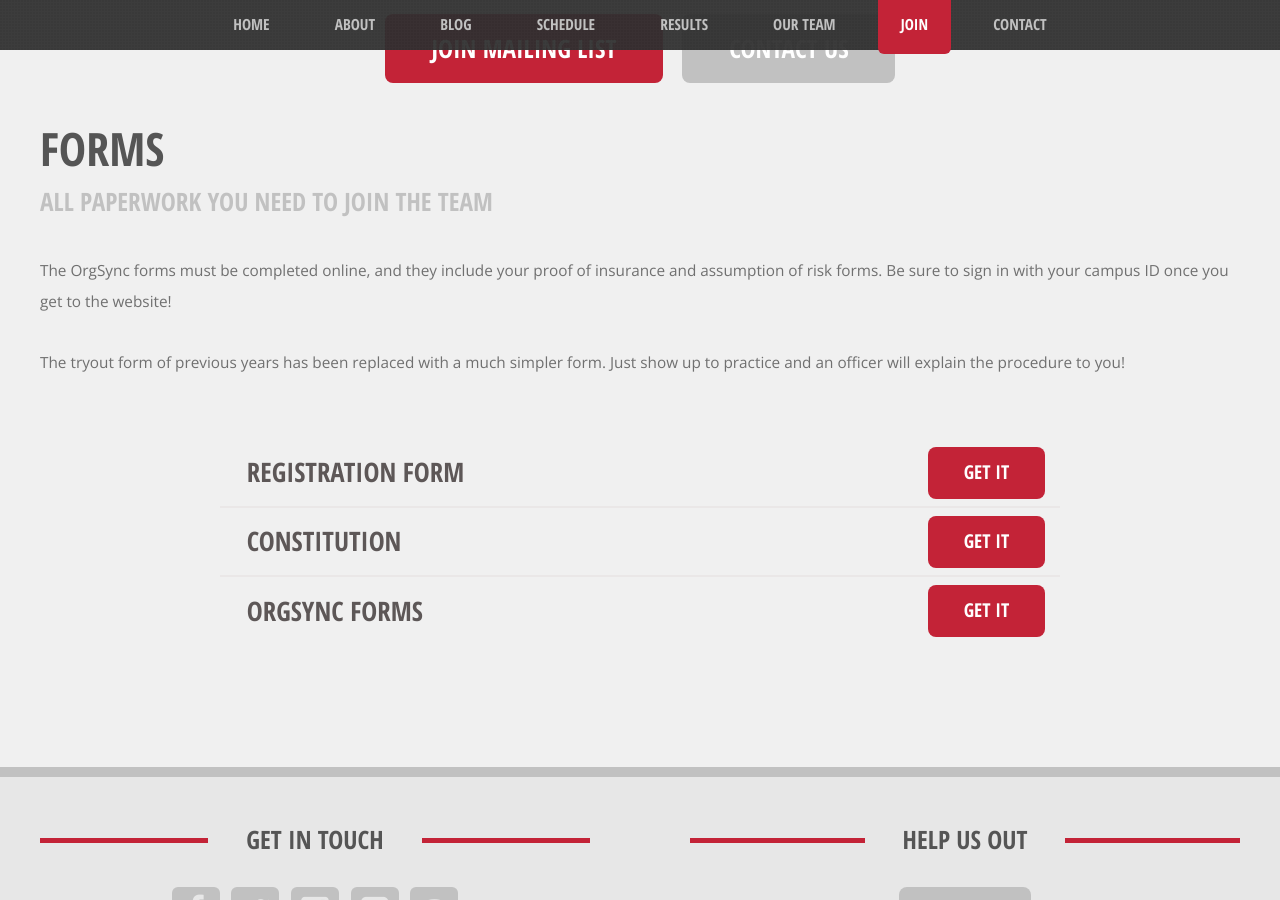
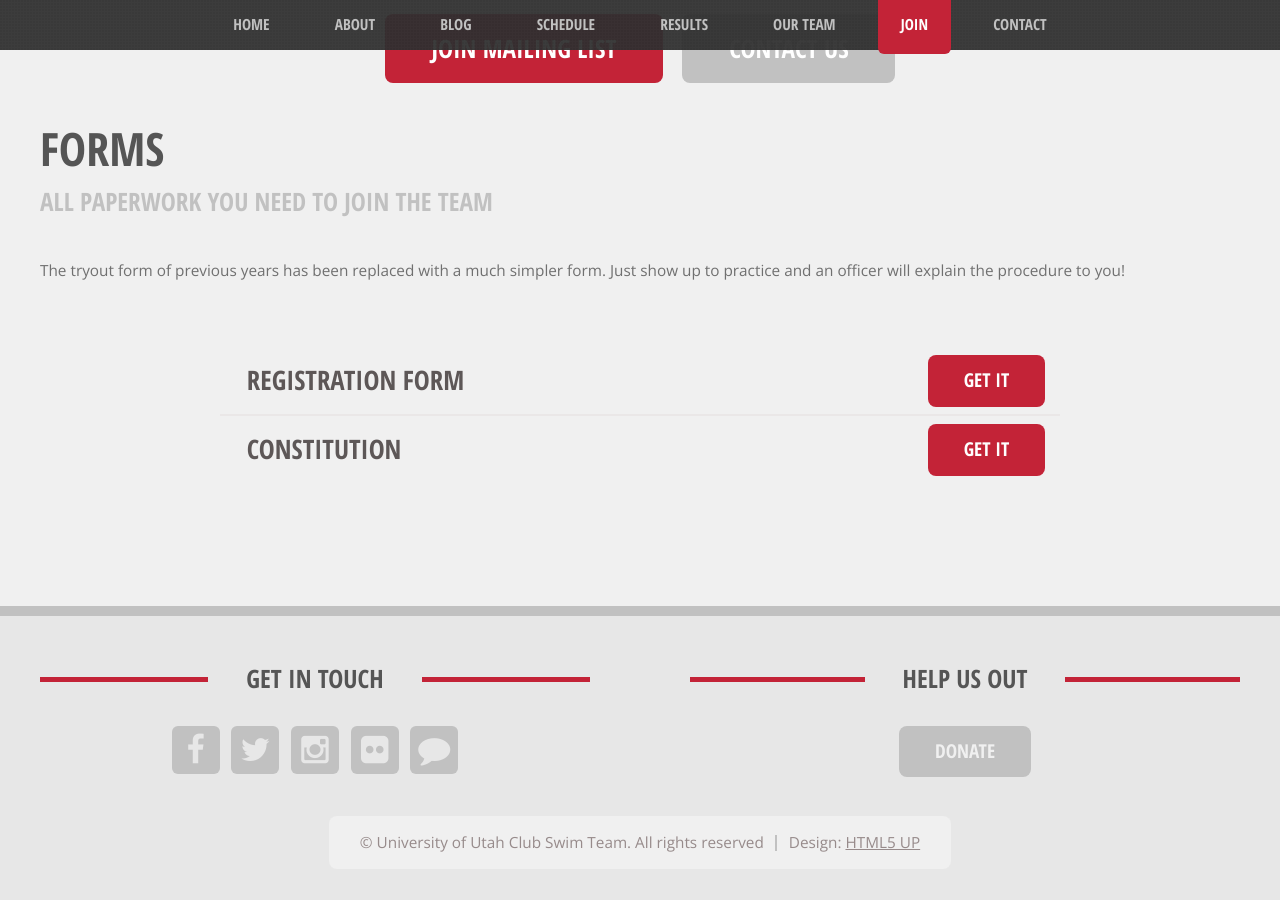
Before and after one commit to utahclubswimming/utahclubswimming.github.io, a Jekyll site: the page built from join.html, in a window 1280 px wide and 900 px high, scrolled down 1060 px. Built offline with Jekyll 4.4.1, drawn with Linux system fonts in a browser that asks for light colours.

Commit message:
Resolves #132
Decided to remove the OrgSync forms from the website, since they’re
detailed in the Registration Packet.

```diff
--- a/_data/forms.yml
+++ b/_data/forms.yml
@@ -2,5 +2,3 @@
   url: /files/registration_2015.pdf
 - name: Constitution
   url: /files/constitution_2015.pdf
-- name: OrgSync Forms
-  url: https://orgsync.com/93190/forms
--- a/join.html
+++ b/join.html
@@ -51,11 +51,6 @@ permalink: /join/
 
                 <section>
                     <p>
-                        The OrgSync forms must be completed online, and they include your proof of insurance
-                        and assumption of risk forms. Be sure to sign in with your campus ID once you get to
-                        the website!
-                    </p>
-                    <p>
                         The tryout form of previous years has been replaced with a much simpler form. Just
                         show up to practice and an officer will explain the procedure to you!
                     </p>
```
